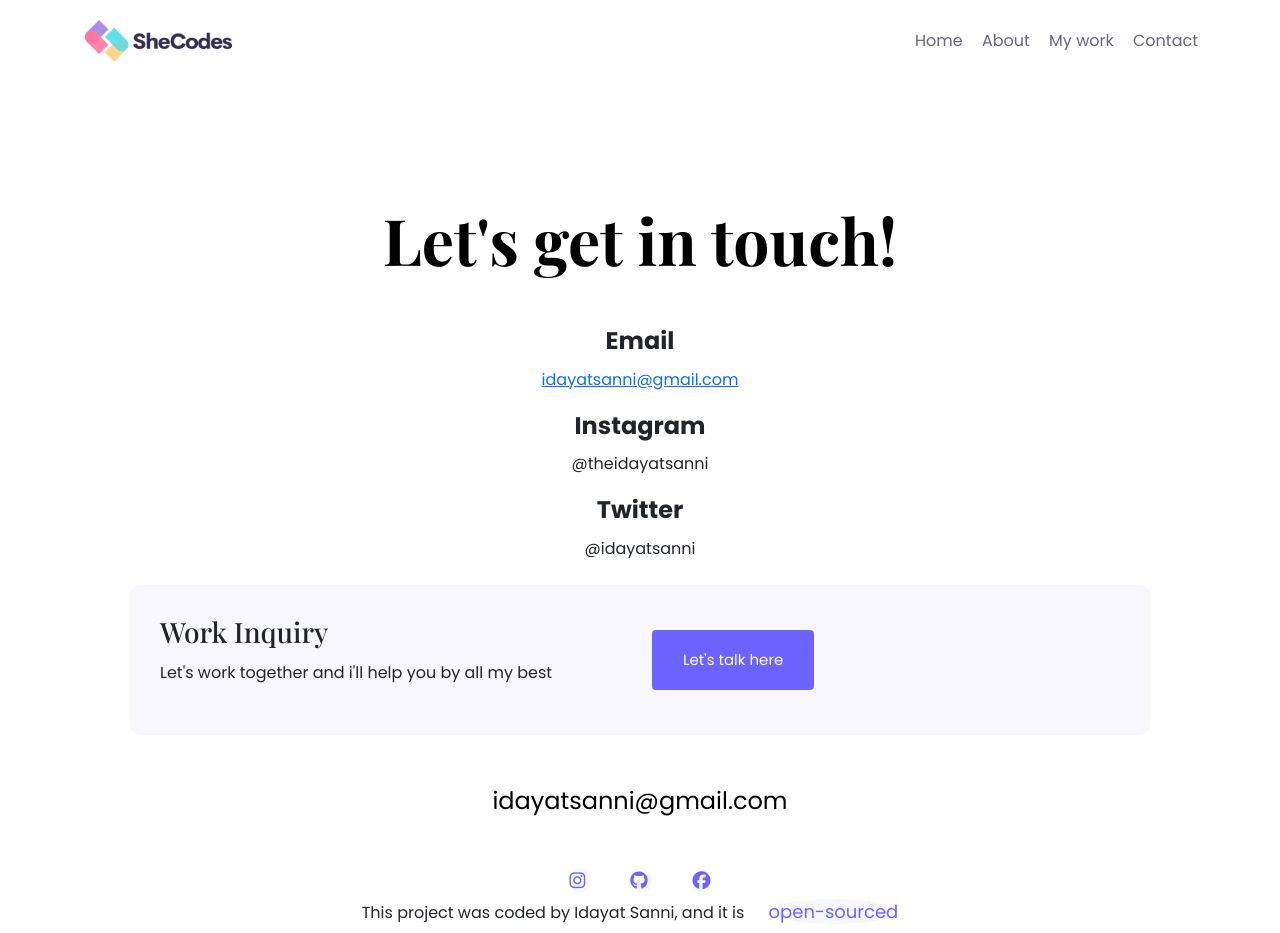
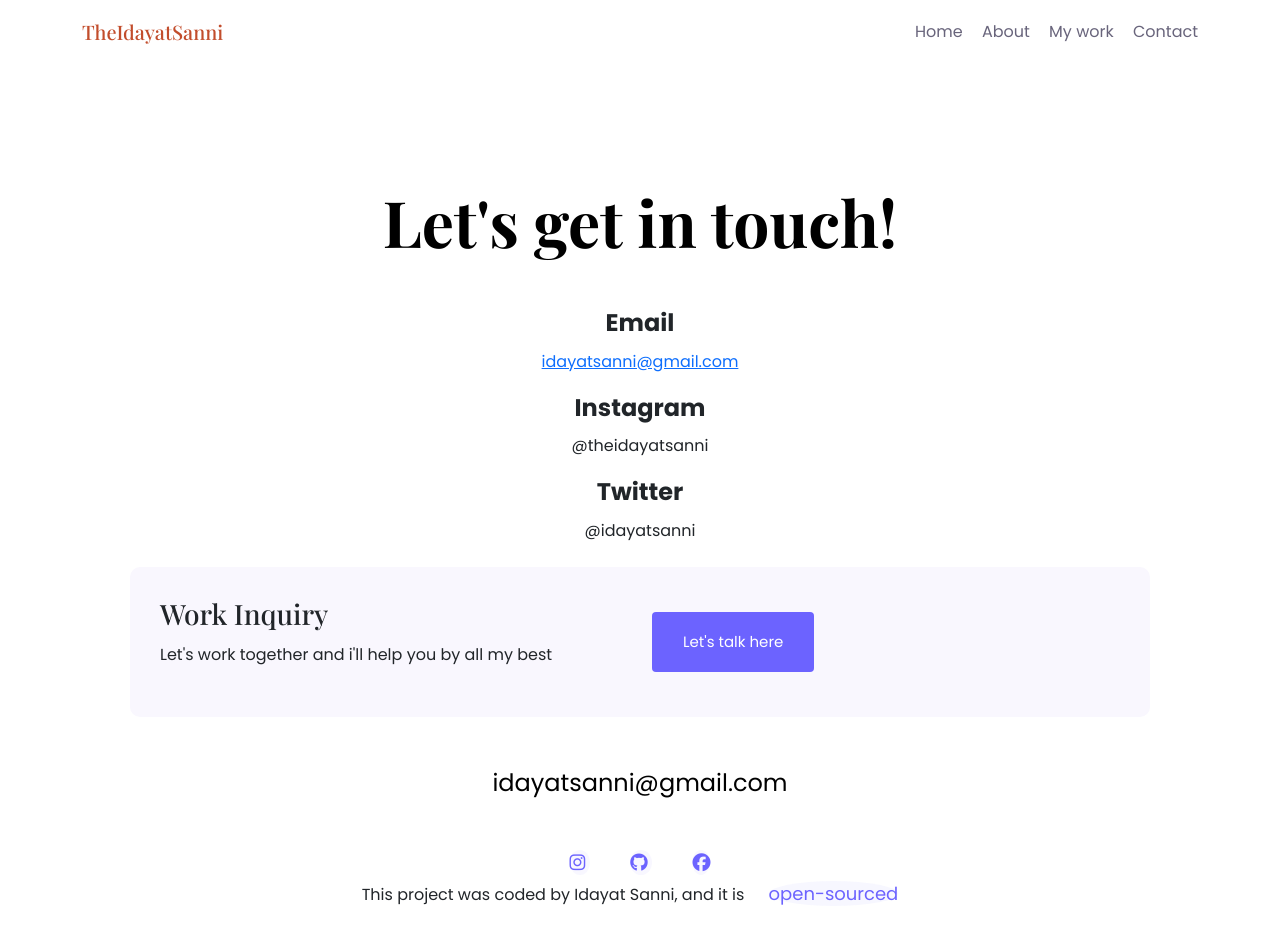
Before and after one commit to IdayatSanni/portfolio-project, a plain HTML site: page contact.html in a window 1280 px wide. Drawn offline with nearby package versions, Linux system fonts and the light colour scheme; a web font is replaced by a local one.

Commit message:
changes to nav

```diff
--- a/contact.html
+++ b/contact.html
@@ -32,8 +32,8 @@
     <nav>
       <div class="container nav-bar">
         <div class="nav-mobile-section">
-          <div class="logo-img">
-            <img src="images/logo.png" alt="idayat's logo" />
+         <div class="logo-img">
+            <h2 class="logo-name">TheIdayatSanni</h2>
           </div>
           <div class="toggle-button">
             <a href="#">
```
Also changed, not shown: index.html (+1 -1 lines), work.html (+1 -1 lines).
